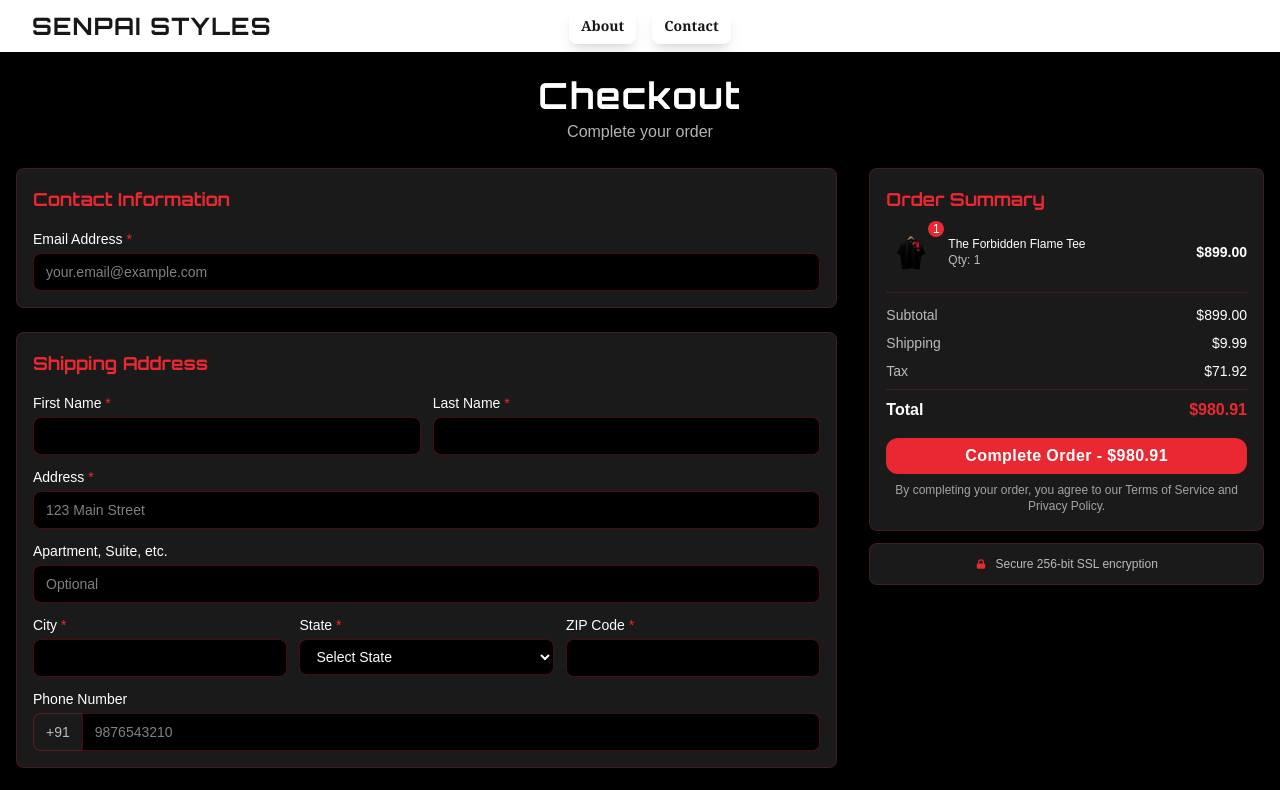
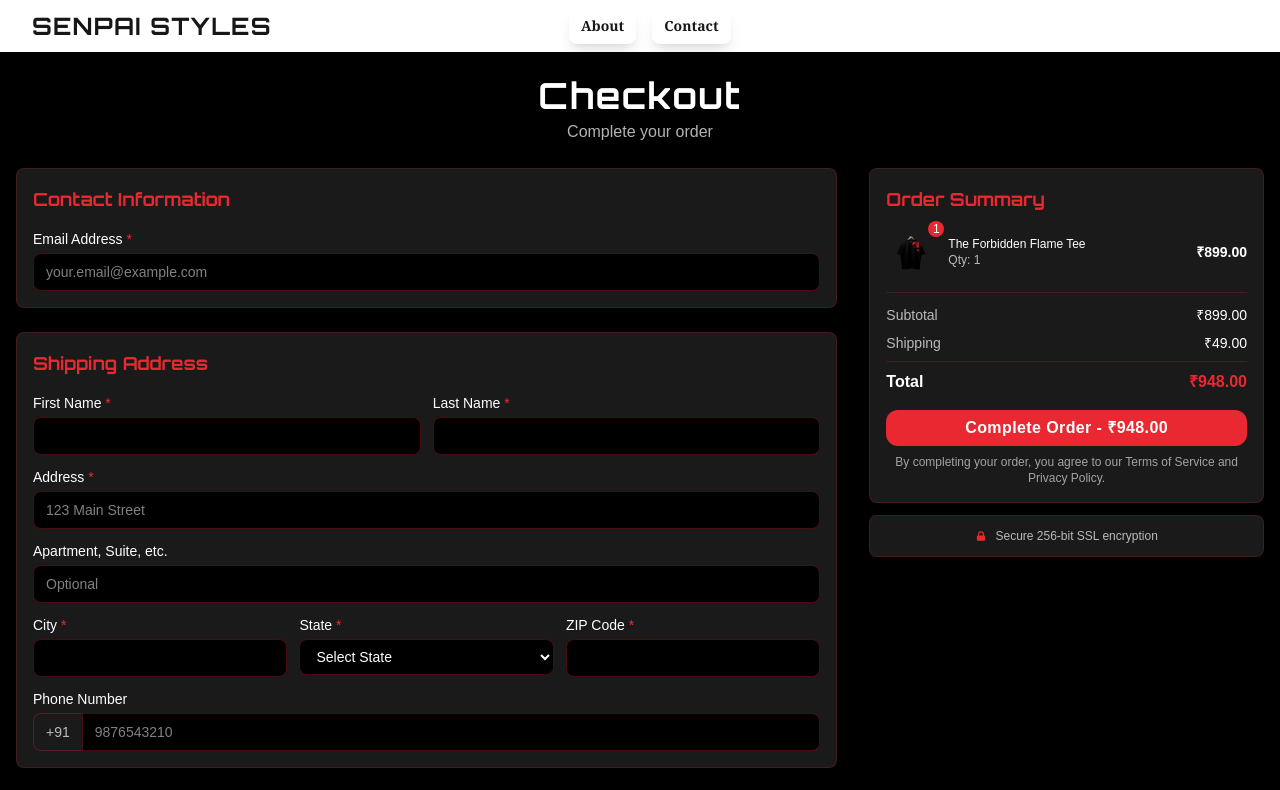
Before and after one commit to hrithik210/senpai_styles_v2, a Next.js app: page /checkout in a window 1280 px wide. Shown: the top 790 px of the page. Built offline with nearby package versions, Linux system fonts and the light colour scheme.

Commit message:
silly fixes

```diff
--- a/app/checkout/page.tsx
+++ b/app/checkout/page.tsx
@@ -56,9 +56,8 @@ const CheckoutPage = () => {
   }
 
   const subtotal = getSubtotal()
-  const shipping = 9.99
-  const tax = subtotal * 0.08
-  const total = subtotal + shipping + tax
+  const shipping = 49
+  const total = subtotal + shipping
 
   return (
     <div className="min-h-screen bg-black text-white">
@@ -293,7 +292,7 @@ const CheckoutPage = () => {
                       <p className="text-white/70 text-xs">Qty: {item.quantity}</p>
                     </div>
                     <div className="text-right">
-                      <p className="font-bold text-sm">${(item.price * item.quantity).toFixed(2)}</p>
+                      <p className="font-bold text-sm">₹{(item.price * item.quantity).toFixed(2)}</p>
                     </div>
                   </div>
                 ))}
@@ -303,19 +302,15 @@ const CheckoutPage = () => {
               <div className="border-t border-[#EA2831]/20 pt-3 space-y-2">
                 <div className="flex justify-between text-sm">
                   <span className="text-white/70">Subtotal</span>
-                  <span>${subtotal.toFixed(2)}</span>
+                  <span>₹{subtotal.toFixed(2)}</span>
                 </div>
                 <div className="flex justify-between text-sm">
                   <span className="text-white/70">Shipping</span>
-                  <span>${shipping.toFixed(2)}</span>
-                </div>
-                <div className="flex justify-between text-sm">
-                  <span className="text-white/70">Tax</span>
-                  <span>${tax.toFixed(2)}</span>
+                  <span>₹{shipping.toFixed(2)}</span>
                 </div>
                 <div className="flex justify-between text-base font-bold pt-2 border-t border-[#EA2831]/20">
                   <span>Total</span>
-                  <span className="text-[#EA2831]">${total.toFixed(2)}</span>
+                  <span className="text-[#EA2831]">₹{total.toFixed(2)}</span>
                 </div>
               </div>
 
@@ -327,7 +322,7 @@ const CheckoutPage = () => {
                   className="w-full relative group bg-[#EA2831] text-white font-bold py-4 px-6 rounded-xl hover:scale-105 transition-all duration-300 overflow-hidden text-base tracking-wide disabled:opacity-50 disabled:cursor-not-allowed"
                 >
                   <span className="relative z-10">
-                    {isProcessing ? 'Processing...' : `Complete Order - $${total.toFixed(2)}`}
+                    {isProcessing ? 'Processing...' : `Complete Order - ₹${total.toFixed(2)}`}
                   </span>
                   {isProcessing && (
                     <div className="absolute inset-0 bg-[#EA2831]/80 flex items-center justify-center">
--- a/components/cart.tsx
+++ b/components/cart.tsx
@@ -27,7 +27,7 @@ const Cart = () => {
                 />
                 <div className='min-w-0 flex-1'>
                     <h2 className="font-bold text-base md:text-lg truncate">{item.name}</h2>
-                    <p className="text-[#ffffff]/70 text-sm md:text-base">${item.price}</p>
+                    <p className="text-[#ffffff]/70 text-sm md:text-base">₹{item.price}</p>
                 </div>
             </div>
 
@@ -78,7 +78,7 @@ const Cart = () => {
             <div className="w-full md:w-auto min-w-[280px] md:min-w-[320px] pt-6 border-t border-[#EA2831]/20">
                 <div className="text-right space-y-2">
                     <p className="text-base md:text-lg text-text-color/80">
-                      Subtotal: <span className="font-bold text-text-color">${getSubtotal().toFixed(2)}</span>
+                      Subtotal: <span className="font-bold text-text-color">₹{getSubtotal().toFixed(2)}</span>
                     </p>
                     <p className="text-xs md:text-sm text-text-color/60">
                       Taxes and shipping calculated at checkout.
```
